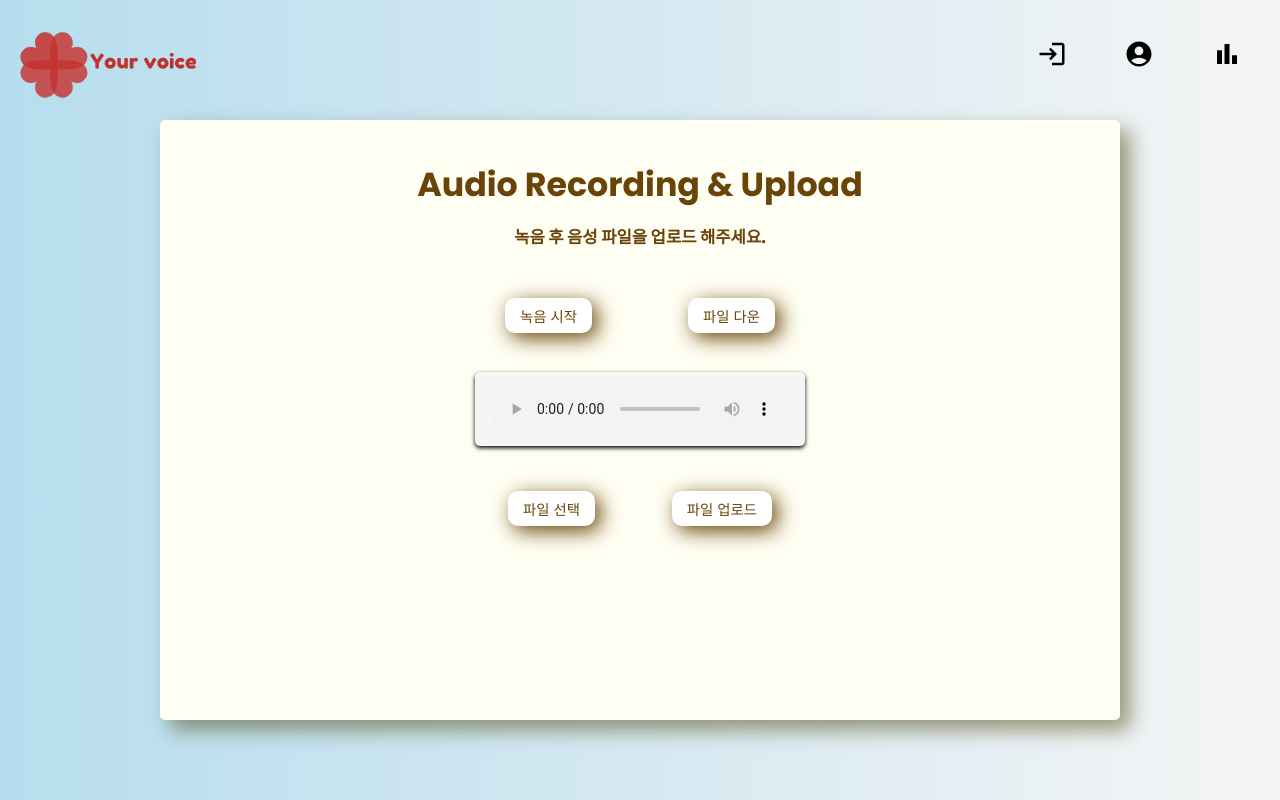
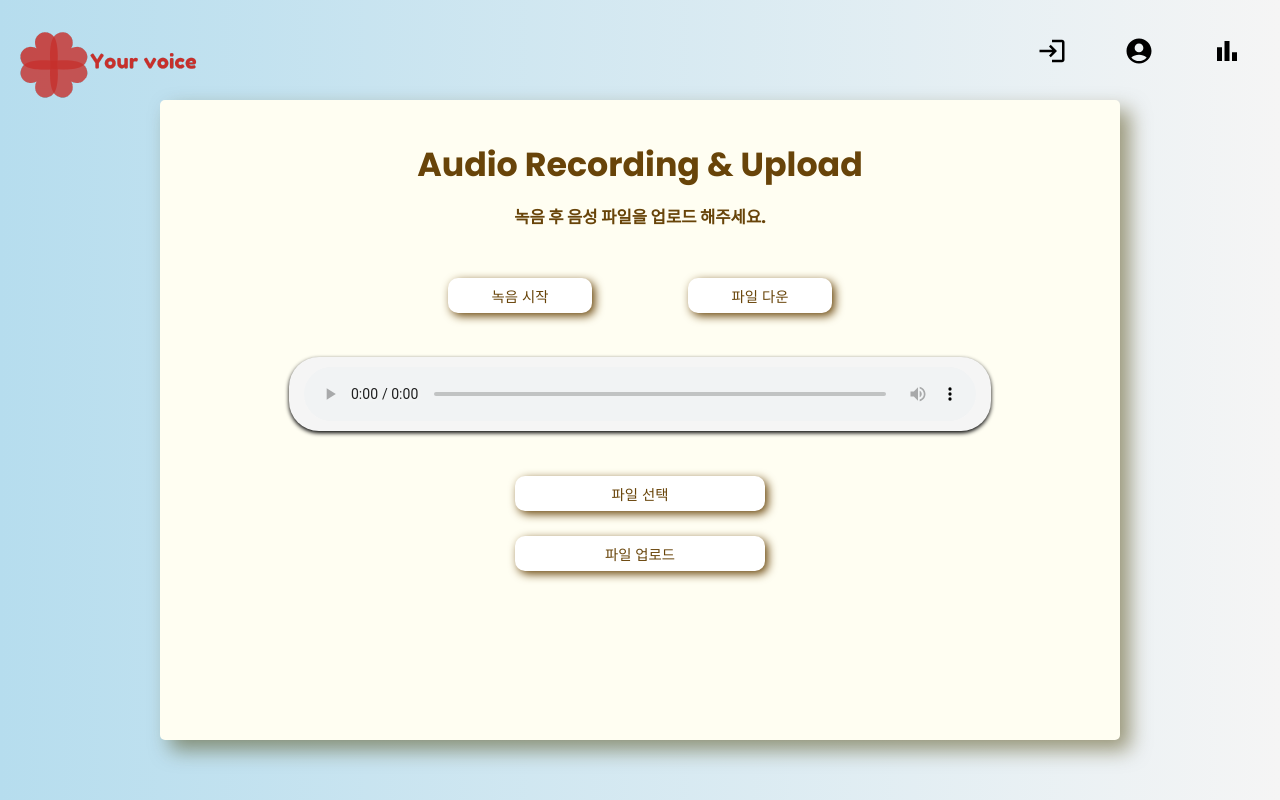
Before and after one commit to Soojong94/SilJeon, a React (Create React App) app in the folder your_voice/front/: page /coughUd in a window 1280 px wide. Built offline with nearby package versions, Linux system fonts and the light colour scheme.

Commit message:
호호커밋

```diff
--- a/your_voice/front/src/NewMain/NewMainPg.css
+++ b/your_voice/front/src/NewMain/NewMainPg.css
@@ -27,7 +27,7 @@ body {
     align-items: center;
     width: 75%;
     height: 75%;
-    background-color: rgb(255, 254, 242);
+        background-color: rgb(255, 254, 242);
     padding: 30px;
     border-radius: 10px;
     box-shadow: 10px 10px 20px rgba(72, 62, 1, 0.5);
--- a/your_voice/front/src/my_page/my_page.css
+++ b/your_voice/front/src/my_page/my_page.css
@@ -62,7 +62,7 @@ body {
 }
 
 button {
-  margin-bottom: 20px;
+  margin-bottom: 25px;
   padding: 10px 20px;
   background-color: skyblue;
   border: none;
--- a/your_voice/front/src/upload2/bothload.css
+++ b/your_voice/front/src/upload2/bothload.css
@@ -12,7 +12,7 @@
 .up_box {
     border-radius: 5px;
     width: 75%;
-    height: 75%;
+    height: 80%;
     background-color: rgb(255, 254, 242);
     box-shadow: 10px 10px 20px rgba(72, 62, 1, 0.5);
 
@@ -52,14 +52,16 @@
 
     justify-content: center;
     align-items: center;
-    margin-bottom: 2%;
+
 }
 .input-container{
 
     margin-top: 4%;
     display: flex;
-    gap: 8%;
+
+    align-items: center;
     justify-content: center;
+    flex-direction: column;
 
 }
 .record-container {
@@ -67,6 +69,8 @@
     flex-direction: row;
     margin-top: 5%;
     gap: 10%;
+    margin-bottom: 2%;
+
 
 }
 
@@ -76,18 +80,33 @@
     margin-top: 10px;
 }
 
-.record-btn,
-.inputbtn,
-.btnUd {
+.inputbtn
+{
     background-color: rgb(255, 255, 255);
     border: none;
     padding: 7px 15px;
     cursor: pointer;
     border-radius: 10px;
     font-size: 0.9em;
+    width: 26%;
 
     color: rgb(104, 68, 9);
-    box-shadow: 5px 5px 20px;
+    box-shadow: 3px 3px 10px;
+
+}
+
+.record-btn,.btnUd {
+
+    background-color: rgb(255, 255, 255);
+    border: none;
+    padding: 7px 15px;
+    cursor: pointer;
+    border-radius: 10px;
+    font-size: 0.9em;
+    width: 15%;
+
+    color: rgb(104, 68, 9);
+    box-shadow: 3px 3px 10px;
 
 }
 
@@ -102,15 +121,13 @@
     display: none;
 }
 
-.inputbtn {
-    margin-left: 0;
-}
 
 audio {
     background-color: whitesmoke;
     border: none;
     padding: 10px 15px;
-    border-radius: 5px;
+    border-radius: 30px;
+    width: 70%;
     cursor: pointer;
     transition: background-color 0.3s ease;
     box-shadow: 0 2px 4px rgba(0, 0, 0, 3);
--- a/your_voice/front/src/upload2/coughUd.jsx
+++ b/your_voice/front/src/upload2/coughUd.jsx
@@ -109,7 +109,7 @@ const CoughUd = () => {
                 <div className="input-container">
                     <button className="inputbtn" onClick={() => inputBtn.current.click()}>파일 선택</button>
                     <input type="file" onChange={handleFileChange} ref={inputBtn} className="file-input" />
-                    <button className='btnUd' onClick={navigateToLoadingPage} disabled={!selectedFile}>파일 업로드</button>
+                    <button className='inputbtn' onClick={navigateToLoadingPage} disabled={!selectedFile}>파일 업로드</button>
                 </div>
             </div>
         </div>
```
